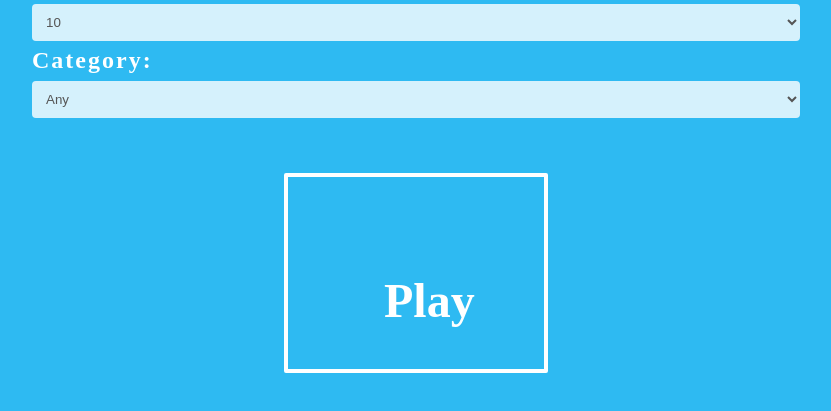
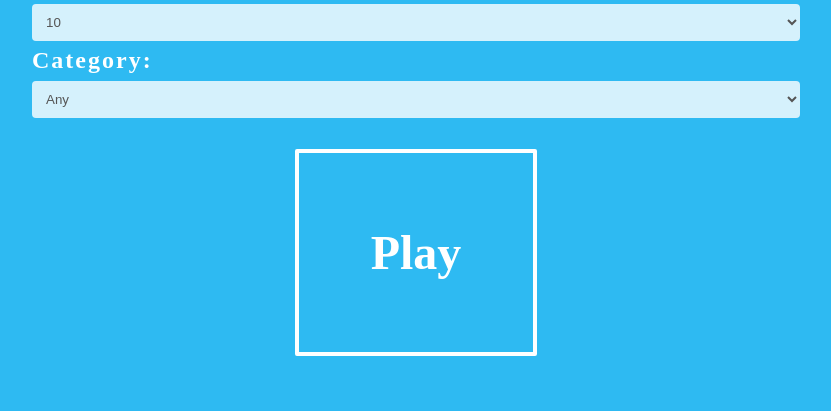
Before and after one commit to Parmesanio/trivia-game, a plain HTML site: page index.html in a window 1280 px wide. Shown: the part 211-622 px from the top of the page, without its empty margins (224-1055 px from the left). Drawn offline with Linux system fonts and the light colour scheme; a script that the page names is missing; a web font is replaced by a local one.

Commit message:
Minor size changes to the play button

```diff
--- a/css/trivia.css
+++ b/css/trivia.css
@@ -162,17 +162,14 @@ body {
     margin: 0.25em;
   }
   #play {
-    font-size: 1.5em;
-    height: 200px;
-    width: 6.5em;
-    margin: 1em;
+
   }
 
 }
 @media only screen and (min-width: 1024px) {
   #play {
-    font-size: 2em;
-    width: 5.5em;
+    margin: 0.5em;
+		padding: 1.5em;
   }
   section {
     width: 768px;
```
